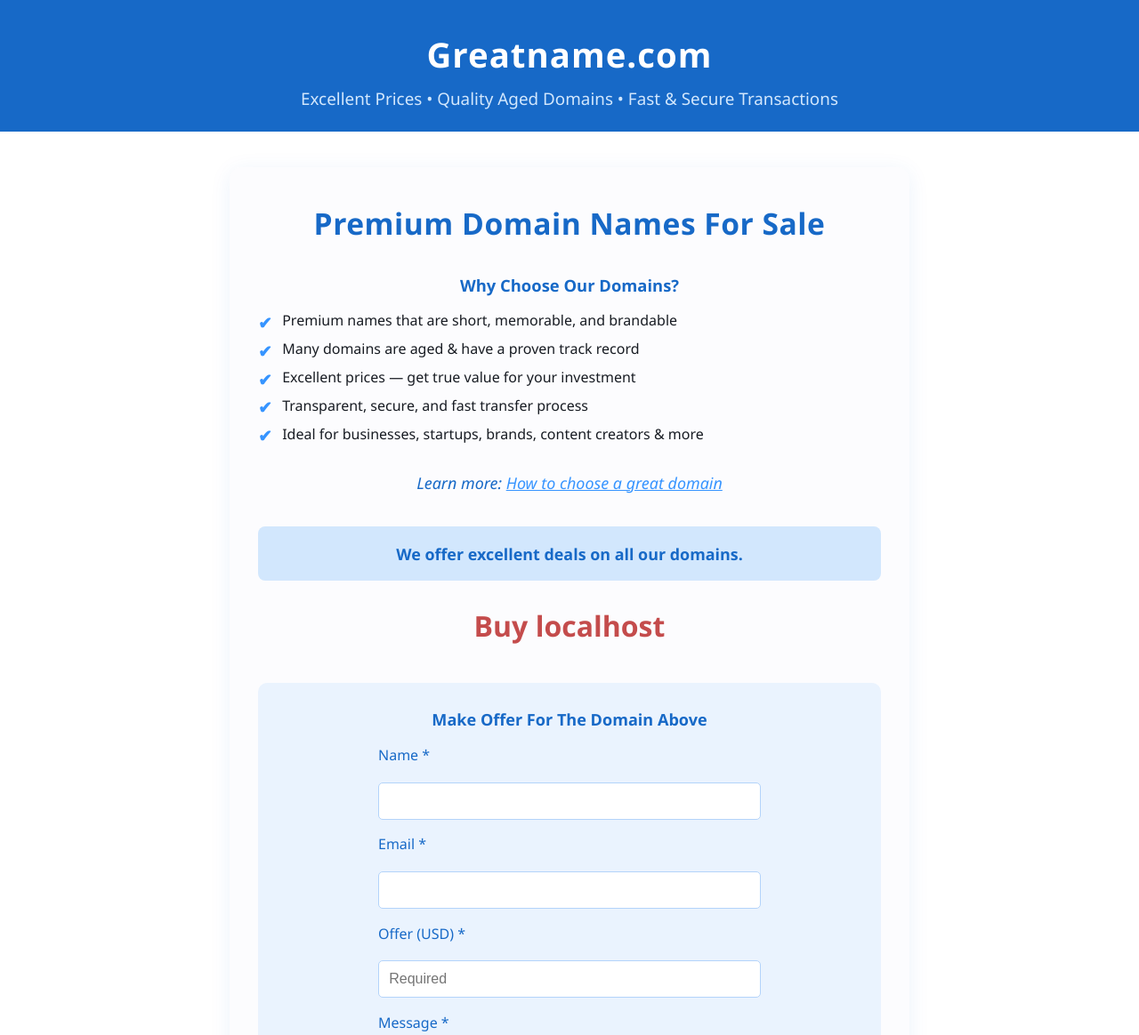
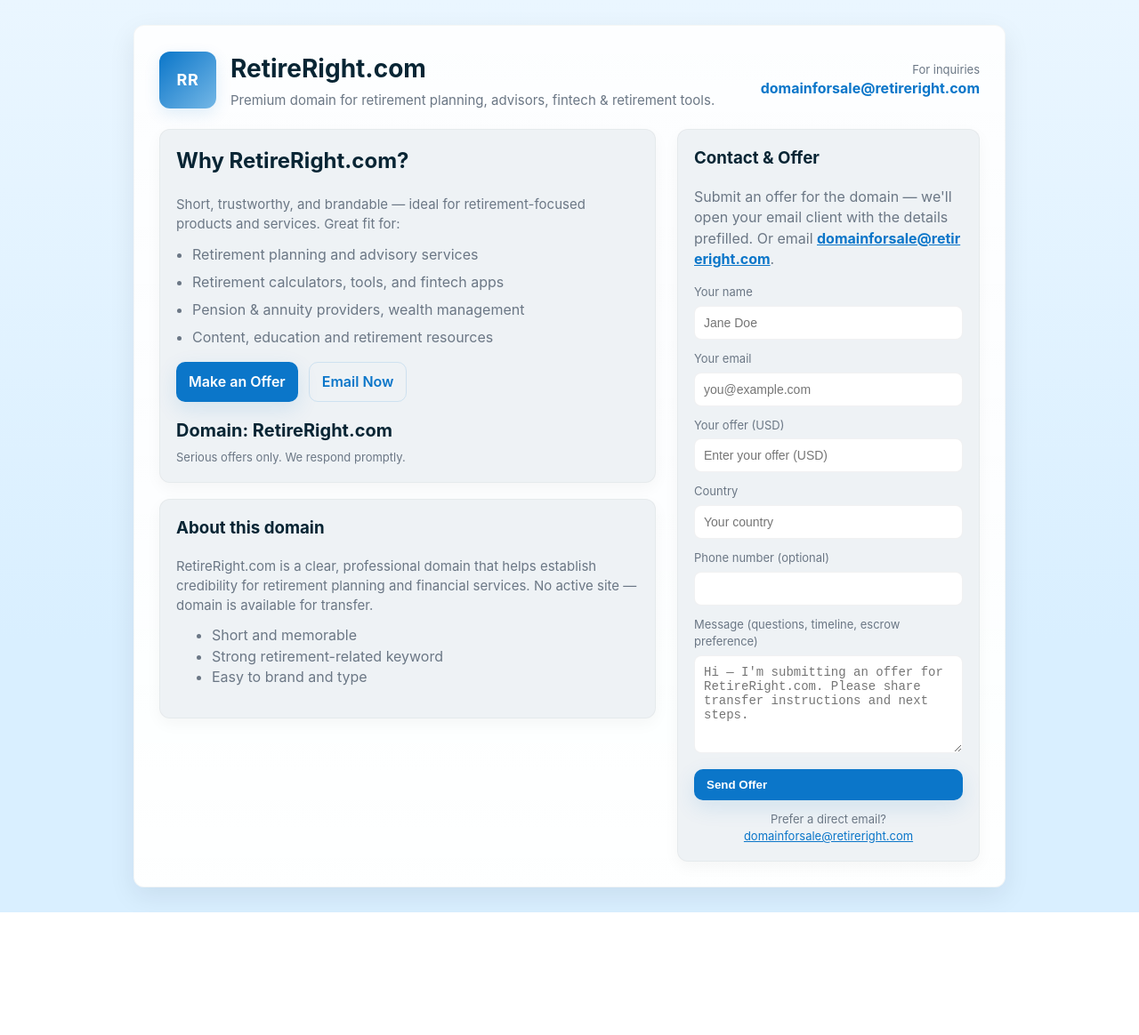
Before and after one commit to Schnyarp/RetireRightcom, a plain HTML site: page index.html in a window 1280 px wide. Shown: the top 1164 px of the page at 89% size. After the commit the page ends 1026 px from the top, so only its background shows below. Drawn offline with Linux system fonts and the light colour scheme.

Commit message:
Update domain-for-sale landing page for RetireRight.com

```diff
--- a/index.html
+++ b/index.html
@@ -1,291 +1,289 @@
-<!DOCTYPE html>
+<!doctype html>
 <html lang="en">
 <head>
-    <meta charset="UTF-8">
-    <meta name="viewport" content="width=device-width, initial-scale=1.0">
-    <title>Premium Domain Names For Sale – Excellent Prices & Quality Aged Domains</title>
-    <meta name="description" content="Get your perfect domain name! Quality aged domains at excellent prices. Inquire about the domain that brought you here using the form below.">
+  <meta charset="utf-8" />
+  <meta name="viewport" content="width=device-width,initial-scale=1" />
+  <title>RetireRight.com — Premium Domain For Sale</title>
+  <meta name="description" content="Premium domain RetireRight.com — ideal for retirement planning, financial advisors, retirement tools and services. Submit an offer to purchase." />
+  <meta property="og:title" content="RetireRight.com — Premium Domain For Sale" />
+  <meta property="og:description" content="Premium domain RetireRight.com — ideal for retirement planning, financial advisors, retirement tools and services. Contact domainforsale@retireright.com" />
+  <meta property="og:type" content="website" />
+  <meta name="theme-color" content="#a7d7ff" />
+
+  <link rel="icon" href="/favicon.ico" />
+
   <style>
-        body {
-            font-family: 'Segoe UI', Arial, sans-serif;
+    :root{
+      --bg: #eaf6ff;       /* soft light-blue page background */
+      --bg-2: #d9efff;     /* subtle gradient second stop */
+      --card: #eef2f5;     /* shadow-grey card background */
+      --accent: #0b76c9;   /* bright blue accent */
+      --muted: #6b7785;    /* muted grey text */
+      --text: #082534;     /* primary text color (dark) */
+      --radius:12px;
+      font-family: Inter, ui-sans-serif, system-ui, -apple-system, "Segoe UI", Roboto, "Helvetica Neue", Arial, sans-serif;
+    }
+
+    *{box-sizing:border-box}
+    body{
+      margin:0;
+      background: linear-gradient(180deg, var(--bg) 0%, var(--bg-2) 70%);
+      color:var(--text);
+      -webkit-font-smoothing:antialiased;
+      -moz-osx-font-smoothing:grayscale;
+      line-height:1.45;
+      padding:28px;
+      min-height:100vh;
+      display:flex;
+      align-items:center;
+      justify-content:center;
+    }
+
+    .container{
+      width:100%;
+      max-width:980px;
+      background: linear-gradient(180deg, rgba(255,255,255,0.9), rgba(255,255,255,0.96));
+      border-radius:var(--radius);
+      padding:28px;
+      box-shadow: 0 10px 30px rgba(16,24,32,0.08);
+      border:1px solid rgba(16,24,32,0.04);
+    }
+
+    header{
+      display:flex;
+      align-items:center;
+      justify-content:space-between;
+      gap:16px;
+      margin-bottom:22px;
+    }
+
+    .brand{
+      display:flex;
+      gap:16px;
+      align-items:center;
+    }
+
+    .logo{
+      width:64px;
+      height:64px;
+      border-radius:12px;
+      background:linear-gradient(135deg,var(--accent),#74b7e6);
+      display:flex;
+      align-items:center;
+      justify-content:center;
+      font-weight:700;
+      color:#fff;
+      font-size:18px;
+      letter-spacing:0.6px;
+      box-shadow: 0 6px 18px rgba(11,118,201,0.12);
+    }
+
+    h1{margin:0;font-size:28px;color:var(--text)}
+    p.lead{margin:4px 0 0;color:var(--muted);font-size:15px}
+
+    .grid{
+      display:grid;
+      grid-template-columns: 1fr 340px;
+      gap:24px;
+      align-items:start;
+    }
+
+    .card{
+      background:var(--card);
+      padding:18px;
+      border-radius:12px;
+      border:1px solid rgba(16,24,32,0.04);
+      box-shadow: 0 6px 18px rgba(16,24,32,0.04);
+    }
+
+    .features ul{margin:0;padding-left:18px;color:var(--muted)}
+    .features li{margin-bottom:8px}
+
+    .cta-row{display:flex;gap:12px;margin-top:16px;flex-wrap:wrap}
+    .btn{
+      display:inline-flex;
+      gap:10px;
+      align-items:center;
+      padding:10px 14px;
+      border-radius:10px;
+      font-weight:600;
+      cursor:pointer;
+      border:0;
+      text-decoration:none;
+    }
+
+    .btn-primary{
+      background:var(--accent);
+      color:#fff;
+      box-shadow:0 8px 24px rgba(11,118,201,0.12);
+    }
+
+    .btn-ghost{
+      background:transparent;
+      border:1px solid rgba(11,118,201,0.14);
+      color:var(--accent);
+    }
+
+    .price{
+      font-size:20px;
+      font-weight:700;
+      color:var(--text);
+      margin-top:8px;
+    }
+
+    .contact-card{position:sticky; top:32px;}
+    .contact-email{font-weight:700;color:var(--accent); word-break:break-all;}
+
+    form label{display:block;font-size:13px;color:var(--muted);margin-bottom:6px}
+    form input, form textarea, form select{
+      width:100%;
+      padding:10px;
+      border-radius:8px;
+      border:1px solid rgba(16,24,32,0.06);
       background: #fff;
-            margin: 0;
-            padding: 0;
-            color: #181c23;
+      color:var(--text);
+      font-size:14px;
+      margin-bottom:12px;
     }
-        header {
-            background: #1769c7;
-            color: #fff;
-            padding: 2.2rem 0 1.5rem 0;
-            text-align: center;
-        }
-        header h1 {
-            margin: 0;
-            font-size: 2.4rem;
-            letter-spacing: 1px;
-            font-weight: 800;
-        }
-        header p {
-            margin: 0.7rem 0 0 0;
-            font-size: 1.18rem;
-            color: #d2e7fd;
-        }
-        main {
-            max-width: 700px;
-            margin: 2.5rem auto;
-            background: #fcfcfe;
-            border-radius: 13px;
-            box-shadow: 0 4px 24px rgba(23,105,199,0.08);
-            padding: 2.5rem 2rem 2rem 2rem;
-        }
-        .for-sale {
-            text-align: center;
-            font-size: 2.1rem;
-            margin-bottom: 2.1rem;
-            color: #1769c7;
-            font-weight: 800;
-            letter-spacing: 0.5px;
-        }
-        .features {
-            margin: 2.1rem 0 2rem 0;
-        }
-        .features h2 {
-            color: #1769c7;
-            font-size: 1.15rem;
-            margin-bottom: 0.85rem;
-            text-align: center;
-        }
-        .features ul {
-            list-style: none;
-            padding: 0;
-        }
-        .features li {
-            margin: 0.62rem 0;
-            padding-left: 1.7rem;
-            position: relative;
-            color: #181c23;
-            font-weight: 500;
-        }
-        .features li::before {
-            content: "✔";
-            color: #3694ff;
-            font-size: 1.17em;
-            position: absolute;
-            left: 0;
-            top: 0.04em;
-            font-weight: bold;
-        }
-        .info-article {
-            text-align: center;
-            margin-bottom: 1.6rem;
-            font-size: 1.12rem;
-            color: #1769c7;
-            font-style: italic;
-        }
-        .info-article a {
-            color: #3694ff;
-            text-decoration: underline;
-        }
-        .inquiry-banner {
-            background: #d2e7fd;
-            color: #1769c7;
-            font-weight: 600;
-            font-size: 1.12rem;
-            border-radius: 8px;
-            text-align: center;
-            padding: 1.05em 0.5em 1em 0.5em;
-            margin: 2.1em 0 1.6em 0;
-        }
-        .domain-detection {
-            color: #c44c4c !important;
-            font-size: 2em !important;
-            text-align: center;
-            margin-bottom: 1.2em;
-            font-weight: 700 !important;
-        }
-        .inquiry-form-section {
-            margin: 2.7rem 0 0 0;
-            padding: 1.8rem 1.1rem 1.1rem 1.1rem;
-            background: #eaf3fe;
-            border-radius: 10px;
-        }
-        .inquiry-form-section h3 {
-            margin-top: 0;
-            color: #1769c7;
-            font-size: 1.13rem;
-            text-align: center;
-            margin-bottom: 1.1rem;
-        }
-        form.inquiry-form {
-            max-width: 430px;
-            margin: 0 auto;
-            display: flex;
-            flex-direction: column;
-            gap: 1.02rem;
-        }
-        .inquiry-form label {
-            font-size: 1rem;
-            color: #1769c7;
-            margin-bottom: 0.2rem;
-            font-weight: 500;
-        }
-        .inquiry-form input,
-        .inquiry-form textarea {
-            padding: 0.7rem;
-            border: 1px solid #b3d3fa;
-            border-radius: 5px;
-            font-size: 1rem;
-            background: #fff;
-            color: #181c23;
-            resize: vertical;
-        }
-        .inquiry-form input:focus,
-        .inquiry-form textarea:focus {
-            outline: 2px solid #3694ff;
-            border-color: #3694ff;
-            background: #f0f7ff;
-        }
-        .inquiry-form textarea {
-            min-height: 90px;
-            max-height: 220px;
-        }
-        .inquiry-form input[type="submit"] {
-            background: linear-gradient(90deg, #1769c7 0%, #3694ff 100%);
-            color: #fff;
-            border: none;
-            font-size: 1.1rem;
-            border-radius: 6px;
-            padding: 0.8rem 0;
-            cursor: pointer;
-            transition: background 0.19s;
-            margin-top: 0.3rem;
-        }
-        .inquiry-form input[type="submit"]:hover {
-            background: linear-gradient(90deg, #3694ff 0%, #1769c7 100%);
-        }
-        .thanks-message {
-            display: none;
-            text-align: center;
-            color: #1769c7;
-            font-weight: bold;
-            margin-top: 1.2rem;
-        }
-        footer {
-            text-align: center;
-            color: #2d4b6a;
-            font-size: 0.93rem;
-            padding: 1.7rem 0 0.8rem 0;
-        }
-        @media (max-width: 600px) {
-            main {
-                padding: 1.2rem 0.5rem 1rem 0.5rem;
-            }
-            .for-sale {
-                font-size: 1.3rem;
-            }
-            .inquiry-form-section {
-                padding: 1.1rem 0.3rem 0.5rem 0.3rem;
-            }
-            .info-article {
-                font-size: 1.03rem;
-            }
-            .domain-detection {
-                font-size: 1.5em !important;
-            }
+    form textarea{min-height:110px; resize:vertical}
+
+    footer{margin-top:12px;color:var(--muted);font-size:13px; text-align:center}
+
+    @media (max-width:880px){
+      .grid{grid-template-columns:1fr;}
+      .contact-card{position:relative; top:auto}
     }
   </style>
 </head>
 <body>
+  <!--
+    index.html for RetireRight.com
+    Contact address used on this page: domainforsale@retireright.com
+    Updated color scheme: light blue background with shadow-grey cards.
+    Static landing page — contact form composes an email via mailto: (no backend).
+  -->
+  <main class="container" role="main">
     <header>
-        <h1>Greatname.com</h1>
-        <p>Excellent Prices &bull; Quality Aged Domains &bull; Fast & Secure Transactions</p>
+      <div class="brand">
+        <div class="logo" aria-hidden="true">RR</div>
+        <div>
+          <h1>RetireRight.com</h1>
+          <p class="lead">Premium domain for retirement planning, advisors, fintech & retirement tools.</p>
+        </div>
+      </div>
+      <div style="text-align:right">
+        <div style="color:var(--muted);font-size:13px">For inquiries</div>
+        <div class="contact-email"><a href="mailto:domainforsale@retireright.com" style="color:inherit;text-decoration:none">domainforsale@retireright.com</a></div>
+      </div>
     </header>
-    <main>
-        <div class="for-sale">Premium Domain Names For Sale</div>
-        <section class="features">
-            <h2>Why Choose Our Domains?</h2>
+
+    <section class="grid" aria-label="Main content">
+      <div>
+        <div class="card">
+          <h2 style="margin-top:0">Why RetireRight.com?</h2>
+          <p class="lead">Short, trustworthy, and brandable — ideal for retirement-focused products and services. Great fit for:</p>
+
+          <div class="features" style="margin-top:12px">
             <ul>
-                <li>Premium names that are short, memorable, and brandable</li>
-                <li>Many domains are aged &amp; have a proven track record</li>
-                <li>Excellent prices — get true value for your investment</li>
-                <li>Transparent, secure, and fast transfer process</li>
-                <li>Ideal for businesses, startups, brands, content creators &amp; more</li>
+              <li>Retirement planning and advisory services</li>
+              <li>Retirement calculators, tools, and fintech apps</li>
+              <li>Pension & annuity providers, wealth management</li>
+              <li>Content, education and retirement resources</li>
             </ul>
-        </section>
-        <div class="info-article">
-            Learn more: <a href="https://corelli.com/domains.html" target="_blank" rel="noopener">How to choose a great domain</a>
           </div>
-        <div class="inquiry-banner">
-            We offer excellent deals on all our domains.
+
+          <div class="cta-row">
+            <a class="btn btn-primary" href="#" id="inquireBtn">Make an Offer</a>
+            <a class="btn btn-ghost" href="mailto:domainforsale@retireright.com?subject=Domain%20Offer%20-%20RetireRight.com">Email Now</a>
           </div>
-        <div class="domain-detection" id="domain-detect"></div>
-        <section class="inquiry-form-section" id="inquiry-form">
-            <h3>Make Offer For The Domain Above</h3>
-            <form class="inquiry-form" action="https://formspree.io/f/xqabkkev" method="POST" autocomplete="on">
-                <input type="hidden" id="domain" name="domain" value="">
-                <label for="name">Name *</label>
-                <input type="text" name="name" id="name" required autocomplete="name">
 
-                <label for="email">Email *</label>
-                <input type="email" name="email" id="email" required autocomplete="email">
+          <div style="margin-top:18px">
+            <div class="price">Domain: RetireRight.com</div>
+            <div style="color:var(--muted);font-size:13px;margin-top:6px">Serious offers only. We respond promptly.</div>
+          </div>
+        </div>
 
-                <label for="offer">Offer (USD) *</label>
-                <input type="number" name="offer" id="offer" min="0" step="any" placeholder="Required" required>
+        <div class="card" style="margin-top:18px">
+          <h3 style="margin-top:0">About this domain</h3>
+          <p class="lead">RetireRight.com is a clear, professional domain that helps establish credibility for retirement planning and financial services. No active site — domain is available for transfer.</p>
+          <ul style="color:var(--muted);margin-top:12px">
+            <li>Short and memorable</li>
+            <li>Strong retirement-related keyword</li>
+            <li>Easy to brand and type</li>
+          </ul>
+        </div>
+      </div>
 
-                <label for="message">Message *</label>
-                <textarea name="message" id="message" required placeholder="Your inquiry..."></textarea>
+      <aside class="contact-card">
+        <div class="card">
+          <h3 style="margin-top:0">Contact & Offer</h3>
+          <p style="margin-top:6px;color:var(--muted)">Submit an offer for the domain — we'll open your email client with the details prefilled. Or email <a href="mailto:domainforsale@retireright.com" class="contact-email">domainforsale@retireright.com</a>.</p>
 
-                <input type="submit" value="Send Inquiry">
+          <form id="inquiryForm" onsubmit="handleSubmit(event)" aria-label="Domain offer form">
+            <label for="name">Your name</label>
+            <input id="name" name="name" type="text" placeholder="Jane Doe" required />
+
+            <label for="email">Your email</label>
+            <input id="email" name="email" type="email" placeholder="you@example.com" required />
+
+            <label for="offer">Your offer (USD)</label>
+            <input id="offer" name="offer" type="text" placeholder="Enter your offer (USD)" required />
+
+            <label for="country">Country</label>
+            <input id="country" name="country" type="text" placeholder="Your country" required />
+
+            <label for="phone">Phone number (optional)</label>
+            <input id="phone" name="phone" type="tel" />
+
+            <label for="message">Message (questions, timeline, escrow preference)</label>
+            <textarea id="message" name="message" placeholder="Hi — I'm submitting an offer for RetireRight.com. Please share transfer instructions and next steps."></textarea>
+
+            <button class="btn btn-primary" type="submit" style="width:100%">Send Offer</button>
           </form>
-            <div class="thanks-message" id="thanks-message">
-                Thank you for your inquiry! We will contact you soon.
+
+          <footer>Prefer a direct email? <a href="mailto:domainforsale@retireright.com" style="color:var(--accent)">domainforsale@retireright.com</a></footer>
         </div>
+      </aside>
     </section>
   </main>
-    <footer>
-        &copy; 2025 Quality Aged Domains &ndash; Premium Names at Excellent Prices.
-    </footer>
-    <!-- Hidden hits.sh counter -->
-    <img src="https://hits.sh/greatname.com.svg" style="display:none" alt="site visits" />
+
   <script>
-        // Detect and display the domain that forwarded user to this page
-        (function() {
-            var hostname = window.location.hostname.replace(/^www\./i, '');
-            // Exclude the landing domain itself if you want, or just show always
-            var knownLandingDomains = [
-                "yourmainlandingpage.com", "yourcentralhub.com"
-            ];
-            if (hostname && knownLandingDomains.indexOf(hostname) === -1) {
-                document.getElementById('domain-detect').textContent =
-                  "Buy " + hostname;
-                // Fill hidden input for the form
-                document.getElementById('domain').value = hostname;
+    // Compose a mailto: URL from form contents to open user's email client.
+    function handleSubmit(e){
+      e.preventDefault();
+      const name = document.getElementById('name').value.trim();
+      const email = document.getElementById('email').value.trim();
+      const offer = document.getElementById('offer').value.trim();
+      const country = document.getElementById('country').value.trim();
+      const phone = document.getElementById('phone').value.trim();
+      const message = document.getElementById('message').value.trim();
+
+      const subject = encodeURIComponent('Domain Offer - RetireRight.com');
+      const bodyText =
+        `Name: ${name}\n` +
+        `Email: ${email}\n` +
+        `Offer (USD): ${offer}\n` +
+        `Country: ${country}\n` +
+        `Phone: ${phone || '(not provided)'}\n\n` +
+        `Message:\n${message}\n\n---\nSent from RetireRight.com offer form`;
+
+      const body = encodeURIComponent(bodyText);
+      const mailto = `mailto:domainforsale@retireright.com?subject=${subject}&body=${body}`;
+      window.location.href = mailto;
     }
-        })();
-        // Optional: show a thank you message after submission using AJAX (Formspree supports this)
-        document.querySelector('.inquiry-form').addEventListener('submit', function(e) {
-            // Uncomment below to enable AJAX-style feedback (Formspree recommends this)
-            /*
+
+    // Hook up the top Make an Offer button to scroll to the form on small screens / open email on large screens
+    document.getElementById('inquireBtn').addEventListener('click', function(e){
       e.preventDefault();
-            var form = this;
-            var data = new FormData(form);
-            fetch(form.action, {
-                method: form.method,
-                body: data,
-                headers: { 'Accept': 'application/json' }
-            }).then(function(response) {
-                if (response.ok) {
-                    document.getElementById('thanks-message').style.display = 'block';
-                    form.style.display = 'none';
+      const form = document.getElementById('inquiryForm');
+      if(window.innerWidth < 900){
+        form.scrollIntoView({behavior:'smooth', block:'center'});
+        form.querySelector('input').focus();
       } else {
-                    response.json().then(function(data){
-                        alert(data.error || 'Oops! There was a problem submitting your form');
-                    });
+        const subject = encodeURIComponent('Domain Offer - RetireRight.com');
+        const body = encodeURIComponent('Hi — I would like to make an offer for RetireRight.com. Please reply with transfer instructions and next steps.');
+        window.location.href = `mailto:domainforsale@retireright.com?subject=${subject}&body=${body}`;
       }
-            }).catch(function(error) {
-                alert('Oops! There was a problem submitting your form');
-            });
-            */
     });
   </script>
 </body>
```
Lines whose indentation alone changed are shown as unchanged.
